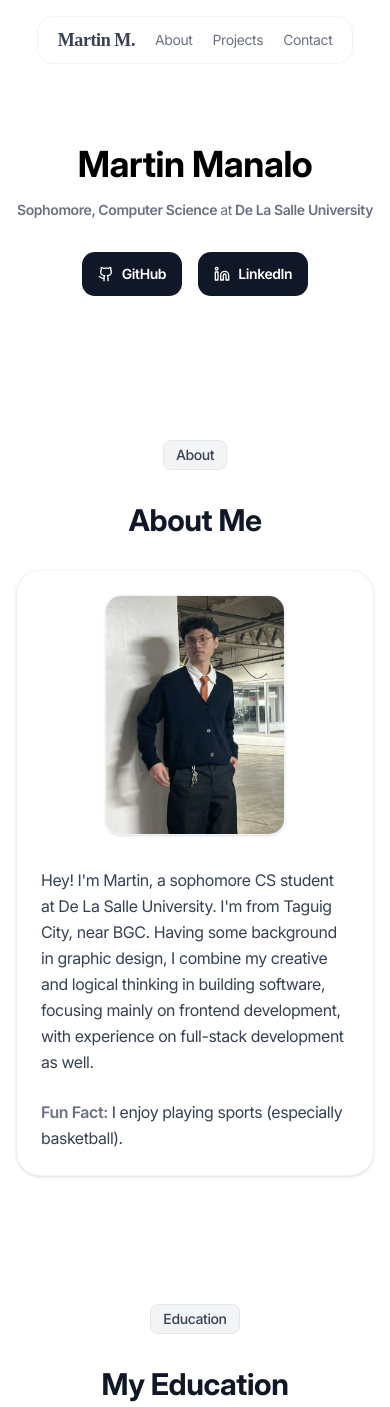
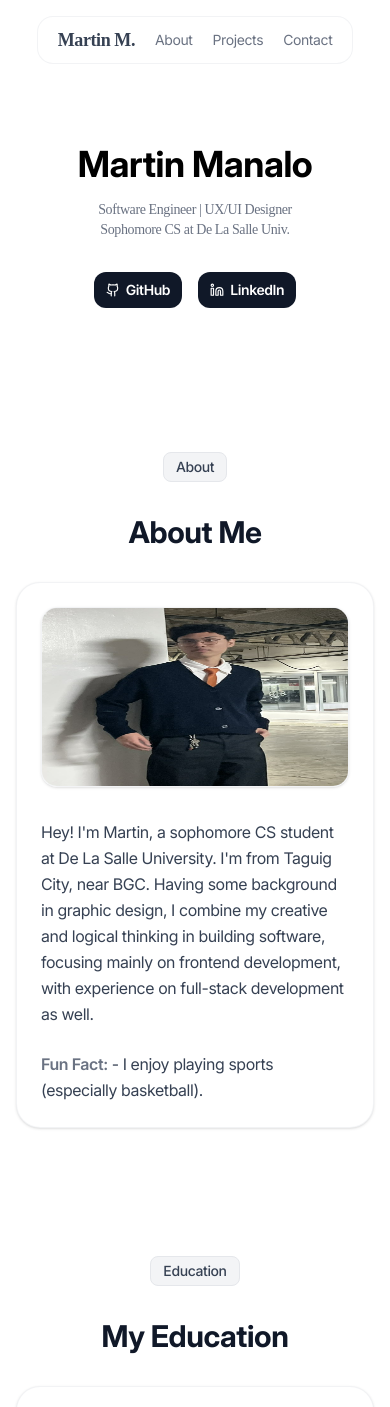
Before and after one commit to martinmnlx/portfolio, a React (Vite) app: page / in a window 390 px wide. Shown: the top 1407 px of the page. Built offline with nearby package versions, Linux system fonts and the light colour scheme; a web font is replaced by a local one.

Commit message:
polished hero section

```diff
--- a/src/components/main/AboutSection.jsx
+++ b/src/components/main/AboutSection.jsx
@@ -14,7 +14,7 @@ function AboutSection({ id }) {
           <div>
             <img
               src="../src/assets/images/self.jpg"
-              className="w-45 h-60 md:w-60 md:h-80 rounded-[1rem] shadow-sm border border-gray-200/50 mx-auto md:mx-0">
+              className="w-full h-45 md:w-60 md:h-80 rounded-2xl shadow-sm border border-gray-200/50 mx-auto md:mx-0">
             </img>
           </div>
           <div className="flex-1">
@@ -29,7 +29,7 @@ function AboutSection({ id }) {
               <span className="text-gray-500 font-semibold mr-1">
                 Fun Fact:
               </span>
-              I enjoy playing sports (especially basketball).
+              - I enjoy playing sports (especially basketball).
             </p>
           </div>
         </div>
--- a/src/components/main/HeroSection.jsx
+++ b/src/components/main/HeroSection.jsx
@@ -12,8 +12,8 @@ function HeroSection({ id }) {
         <h1 className='text-4xl md:text-9xl font-body font-bold text-center mb-4'>
           Martin Manalo
         </h1>
-        <h2 className='text-sm md:text-[1.5rem] font-body font-semibold text-gray-500 text-center mb-8 md:mb-24'>
-          Sophomore, Computer Science <span className="font-normal">at</span> De La Salle University
+        <h2 className='text-sm md:text-[1.5rem] font-mono font-medium text-gray-500 text-center mb-8 md:mb-24'>
+          Software Engineer | UX/UI Designer<br></br>Sophomore CS at De La Salle Univ.
         </h2>
 
         <div className='flex flex-row gap-4 md:gap-4 flex-wrap justify-center'>
@@ -25,9 +25,9 @@ function HeroSection({ id }) {
                 href={link.url}
                 target="_blank"
                 rel="noreferrer"
-                className='flex items-center justify-center gap-2 px-4 py-3 bg-gray-900 text-white font-body font-semibold rounded-[0.8rem] hover:bg-gray-800 transition-colors duration-200 whitespace-nowrap'
+                className='flex items-center justify-center gap-1.5 px-3 py-2 bg-gray-900 text-white font-body font-semibold rounded-xl hover:bg-gray-800 transition-colors duration-200 whitespace-nowrap'
               >
-                <Icon size={16} strokeWidth={2} />
+                <Icon size={14} strokeWidth={2} />
                 <span className='text-sm md:text-base'>{link.label}</span>
               </a>
             );
```
